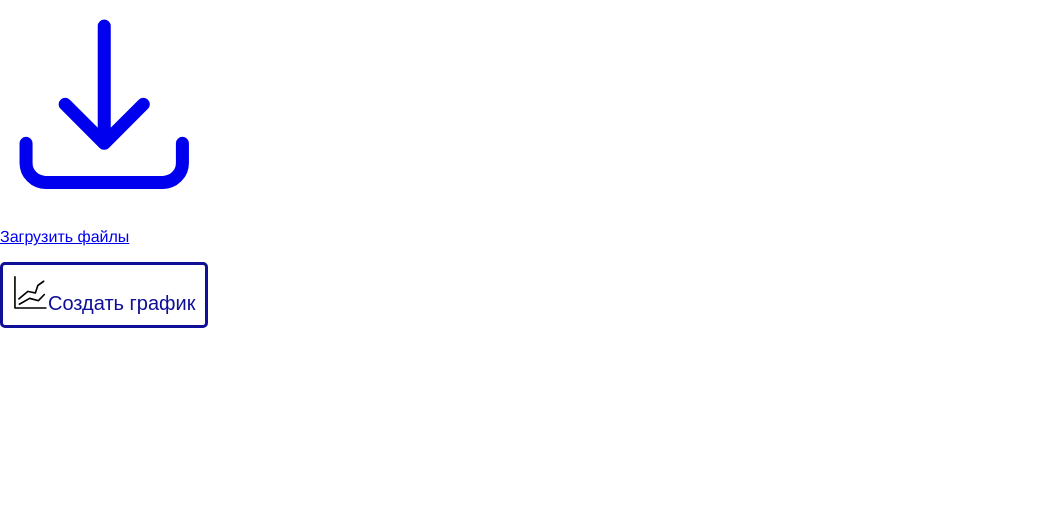
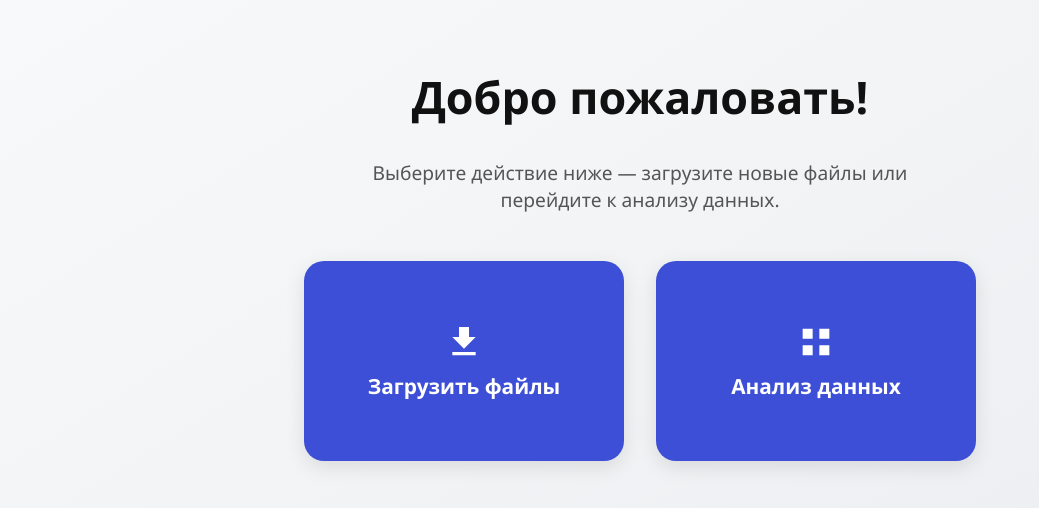
Before and after one commit to katerinasakhar/tables, a React (Vite) app: page / in a window 1280 px wide. Shown: the top 508 px of the page, without its empty margins (0-1039 px from the left). Built offline with nearby package versions, Linux system fonts and the light colour scheme.

Commit message:
fixed Home

```diff
--- a/src/index.css
+++ b/src/index.css
@@ -5,11 +5,17 @@ body {
     sans-serif;
   -webkit-font-smoothing: antialiased;
   -moz-osx-font-smoothing: grayscale;
-  display: flex;
-    justify-content: flex-start;
-    align-items: flex-start;
+
+  min-height: 100vh;
 }
 
+
+#root {
+  display: flex;
+  flex-direction: column;
+  min-height: 100vh;
+  width: 100%;
+}
 code {
   font-family: source-code-pro, Menlo, Monaco, Consolas, 'Courier New',
     monospace;
--- a/src/pages/Home/Buttons.jsx
+++ /dev/null
@@ -1,22 +0,0 @@
-import { useNavigate } from "react-router-dom";
-
-const Button = () => {
-  const navigate = useNavigate();
-  return (
-    <button className="btn" onClick={() => navigate("/table")}>
-      <svg
-        viewBox="-20 -18 586 586.25136"
-        xmlns="http://www.w3.org/2000/svg"
-        height="35px"
-        width="35px"
-      >
-        <path d="m531.28125 521.273438h-505.328125v-508.855469c0-7.507813-6.082031-13.582031-13.597656-13.582031-7.507813 0-13.582031 6.074218-13.582031 13.582031v522.441406c0 7.511719 6.074218 13.585937 13.582031 13.585937h518.925781c7.511719 0 13.589844-6.074218 13.589844-13.585937s-6.15625-13.585937-13.589844-13.585937zm0 0" />
-        <path d="m78.691406 396.277344c3.035156 0 6.160156-1.039063 8.714844-3.117188l145.53125-121.398437 119.082031 25.738281c6.796875 1.4375 13.667969-2.484375 15.824219-9.121094l39.320312-122.191406 95.1875-68.730469c6.074219-4.398437 7.4375-12.867187 3.039063-18.941406-4.394531-6.070313-12.871094-7.433594-18.945313-3.035156l-98.777343 71.367187c-2.316407 1.679688-4.078125 4.074219-4.957031 6.871094l-36.921876 114.769531-113.566406-24.617187c-4.074218-.882813-8.394531.160156-11.589844 2.878906l-150.644531 125.550781c-5.757812 4.789063-6.558593 13.347657-1.765625 19.101563 2.722656 3.195312 6.554688 4.875 10.46875 4.875zm0 0" />
-        <path d="m495.160156 299.335938-94.308594 99.097656-139.296874-38.523438c-3.515626-.957031-7.195313-.472656-10.390626 1.28125l-172.148437 98.464844c-6.476563 3.75-8.792969 11.984375-5.035156 18.539062 2.472656 4.398438 7.113281 6.871094 11.824219 6.871094 2.320312 0 4.636718-.5625 6.714843-1.757812l167.269531-95.65625 141.703126 39.15625c4.796874 1.355468 9.992187-.085938 13.421874-3.757813l99.90625-104.9375c5.191407-5.433593 4.949219-14.066406-.480468-19.175781-5.441406-5.195312-13.988282-5.039062-19.179688.398438zm0 0" />
-      </svg>
-      Создать график
-    </button>
-  );
-};
-
-export default Button;
--- a/src/pages/Home/Home.css
+++ /dev/null
@@ -1,30 +0,0 @@
-.home-buttons {
-  height: 100vh;
-  display: flex;
-  justify-content: space-evenly;
-  align-items: center;
-  font-family: 'Franklin Gothic Medium', 'Arial Narrow', Arial, sans-serif;
-  color: #13327c;
-  font-size: 1.5vw;
-}
-
-.home-buttons__button {
-  padding: 1.042vw;
-  border-radius: 10px;
-  border: 5px solid #13327c;
-  color: #13327c;
-  display: flex;
-  align-items: center;
-  gap: 20px;
-}
-
-.home-buttons__icon {
-  width: 80px;
-  height: 80px;
-}
-
-
-.no-underline-link {
-  text-decoration: none;
-  color: inherit;
-}
--- a/src/pages/Home/Home.jsx
+++ b/src/pages/Home/Home.jsx
@@ -1,8 +1,9 @@
-import Button from "./Buttons.jsx";
-import { useState } from "react";
-import { NavLink } from "react-router-dom";
+// === Home.jsx ===
+import React, { useState } from 'react';
+import styles from './Home.module.css';
+import { NavLink } from 'react-router-dom';
 
-function Home() {
+const Home = () => {
   const [files, setFiles] = useState([]);
   const allowedTypes = [
     "application/vnd.ms-excel",
@@ -17,30 +18,32 @@ function Home() {
   };
 
   return (
-    <div className="App">
-      <NavLink to={"/download"} className="no-underline-link">
-          <div className="home-buttons__button">
-            <div className="home-buttons__icon">
-              <svg
-                xmlns="http://www.w3.org/2000/svg"
-                fill="none"
-                strokeWidth={1.5}
-                viewBox="0 0 24 24"
-                stroke="currentColor"
-              >
-                <path
-                  strokeLinecap="round"
-                  strokeLinejoin="round"
-                  d="M3 16.5v2.25A2.25 2.25 0 0 0 5.25 21h13.5A2.25 2.25 0 0 0 21 18.75V16.5M16.5 12 12 16.5m0 0L7.5 12m4.5 4.5V3"
-                />
-              </svg>
-            </div>
-            <p>Загрузить файлы</p>
-          </div>
+    <div className={styles.homeContainer}>
+      <h1 className={styles.title}>Добро пожаловать!</h1>
+      <p className={styles.subtitle}>
+        Выберите действие ниже — загрузите новые файлы или перейдите к анализу данных.
+      </p>
+
+      <div className={styles.buttonsWrapper}>
+        <NavLink to="/download" className={styles.button}>
+          <svg viewBox="0 0 24 24" xmlns="http://www.w3.org/2000/svg">
+            <path d="M19 9h-4V3H9v6H5l7 7 7-7zM5 18v2h14v-2H5z" />
+          </svg>
+          Загрузить файлы
         </NavLink>
-      <Button />
+
+        <NavLink to="/table" className={styles.button}>
+          <svg viewBox="0 0 24 24" xmlns="http://www.w3.org/2000/svg">
+            <path d="M4 4h6v6H4zm10 0h6v6h-6zm-10 10h6v6H4zm10 0h6v6h-6z" />
+          </svg>
+          Анализ данных
+        </NavLink>
+      </div>
+
+
+
     </div>
   );
-}
+};
 
 export default Home;
--- /dev/null
+++ b/src/pages/Home/Home.module.css
@@ -0,0 +1,115 @@
+/* === Home.module.css === */
+.homeContainer {
+  display: flex;
+  flex-direction: column;
+  align-items: center;
+  min-height: 100vh;
+  padding: 40px 20px;
+  background: linear-gradient(to bottom right, #f8f9fa, #e9ecef);
+  font-family: 'Segoe UI', Tahoma, Geneva, Verdana, sans-serif;
+  width: 100%;
+  box-sizing: border-box;
+}
+
+.title {
+  font-size: 2.8rem;
+  color: #111;
+  margin-bottom: 1rem;
+  text-align: center;
+  line-height: 1.2;
+  animation: fadeIn 1s ease-in-out;
+  width: 100%;
+}
+
+.subtitle {
+  font-size: 1.2rem;
+  color: #555;
+  margin-bottom: 3rem;
+  text-align: center;
+  max-width: 600px;
+  width: 100%;
+}
+
+
+.buttonsWrapper {
+  display: flex;
+  flex-wrap: wrap;
+  gap: 2rem;
+  justify-content: center;
+  align-items: center;
+  margin-bottom: 3rem;
+}
+
+.button {
+  display: flex;
+  flex-direction: column;
+  align-items: center;
+  justify-content: center;
+  text-align: center;
+  width: 280px;
+  height: 160px;
+  border-radius: 20px;
+  background-color: #3d4fd7;
+  color: white;
+  text-decoration: none;
+  font-weight: bold;
+  font-size: 1.3rem;
+  box-shadow: 0 6px 20px rgba(0, 0, 0, 0.1);
+  transition: all 0.3s ease;
+  position: relative;
+  padding: 20px;
+}
+
+.button svg {
+  width: 40px;
+  height: 40px;
+  fill: white;
+  margin-bottom: 10px;
+  transition: transform 0.3s ease;
+}
+
+.button:hover {
+  transform: translateY(-8px);
+  background-color: #5a67d8;
+  box-shadow: 0 10px 25px rgba(0, 0, 0, 0.2);
+}
+
+.button:hover svg {
+  transform: scale(1.1);
+}
+
+.inputFileWrapper {
+  display: flex;
+  flex-direction: column;
+  align-items: center;
+  gap: 10px;
+  text-align: center;
+  font-size: 1rem;
+  color: #333;
+}
+
+.inputFileWrapper input[type="file"] {
+  padding: 10px;
+  border: 2px solid #ccc;
+  border-radius: 10px;
+  max-width: 300px;
+  font-size: 1rem;
+  cursor: pointer;
+}
+
+.file-count {
+  font-weight: 500;
+  color: #555;
+}
+
+.footer {
+  margin-top: auto;
+  font-size: 0.9rem;
+  color: #aaa;
+  text-align: center;
+}
+
+@keyframes fadeIn {
+  from { opacity: 0; transform: translateY(20px); }
+  to { opacity: 1; transform: translateY(0); }
+}
```
